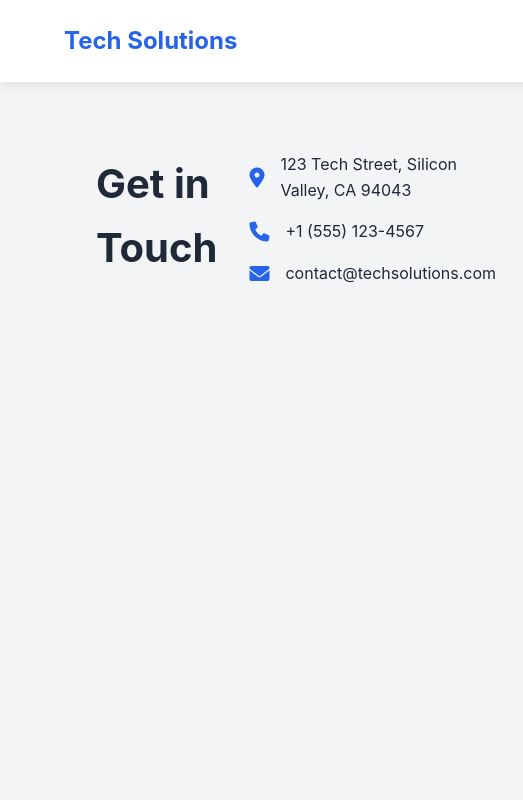
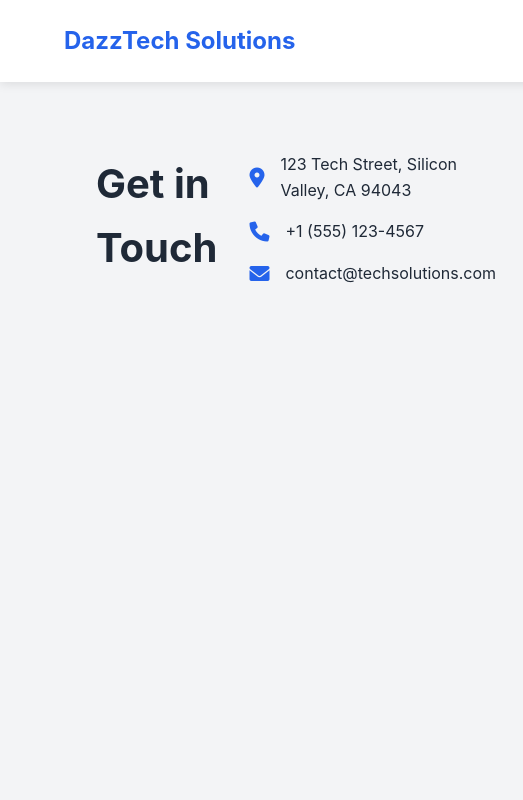
Before and after one commit to DazztechAdmin/DazztechAdmin, a plain HTML site: page contact.html in a window 1280 px wide. Shown: the top 800 px of the page, 0-523 px from the left. Drawn offline with Linux system fonts and the light colour scheme.

Commit message:
Update contact.html

```diff
--- a/contact.html
+++ b/contact.html
@@ -3,7 +3,7 @@
 <head>
     <meta charset="UTF-8">
     <meta name="viewport" content="width=device-width, initial-scale=1.0">
-    <title>Contact Us - Tech Solutions</title>
+    <title>Contact Us - DazzTech Solutions</title>
     <link rel="stylesheet" href="styles.css">
     <link rel="stylesheet" href="https://cdnjs.cloudflare.com/ajax/libs/font-awesome/6.0.0/css/all.min.css">
     <style>
@@ -115,7 +115,7 @@
     <!-- Navigation -->
     <nav class="navbar">
         <div class="logo">
-            <a href="index.html">Tech Solutions</a>
+            <a href="index.html">DazzTech Solutions</a>
         </div>
         <div class="nav-links">
             <a href="index.html">Home</a>
```
